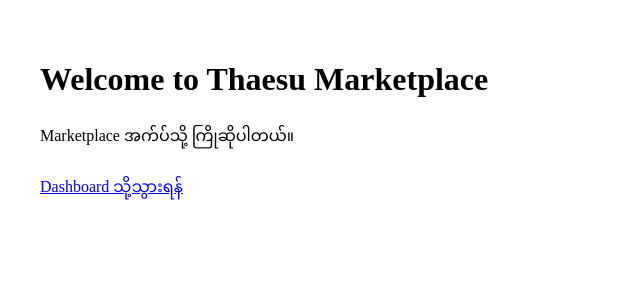
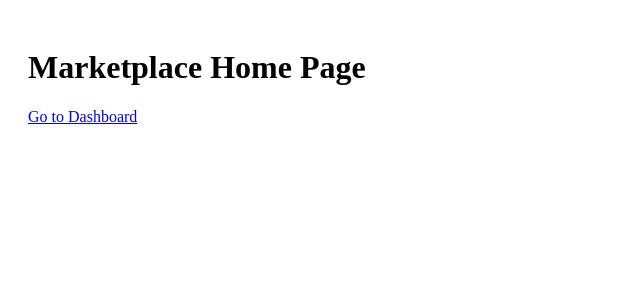
Before and after one commit to thaesuphooko/thaesu-marketplace, a Next.js app: page / in a window 1280 px wide. Shown: the top 300 px of the page, without its empty margins (0-640 px from the left). Built offline with nearby package versions, Linux system fonts and the light colour scheme.

Commit message:
fix: restructure app files for routing

```diff
--- a/app/page.js
+++ b/app/page.js
@@ -1,11 +1,8 @@
-export default function Page() {
+export default function Home() {
   return (
-    <div style={{ padding: '2rem' }}>
-      <h1>Welcome to Thaesu Marketplace</h1>
-      <p>Marketplace အက်ပ်သို့ ကြိုဆိုပါတယ်။</p>
-      <a href="/dashboard" style={{ color: 'blue', textDecoration: 'underline' }}>
-        Dashboard သို့သွားရန်
-      </a>
+    <div style={{ padding: '20px' }}>
+      <h1>Marketplace Home Page</h1>
+      <a href="/dashboard">Go to Dashboard</a>
     </div>
   );
 }
```
Also changed, not shown: app/dashboard/page.js (added, +8 -0 lines).
